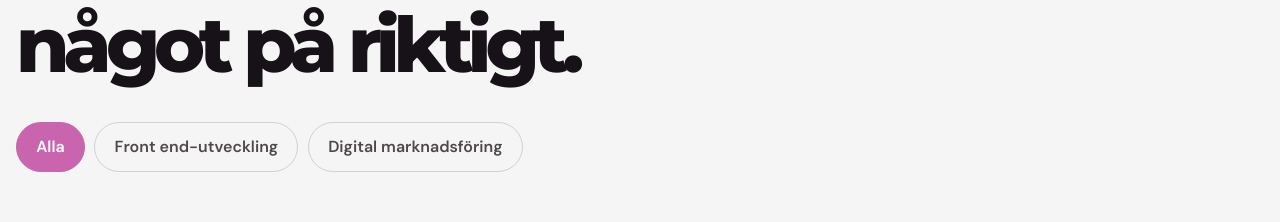
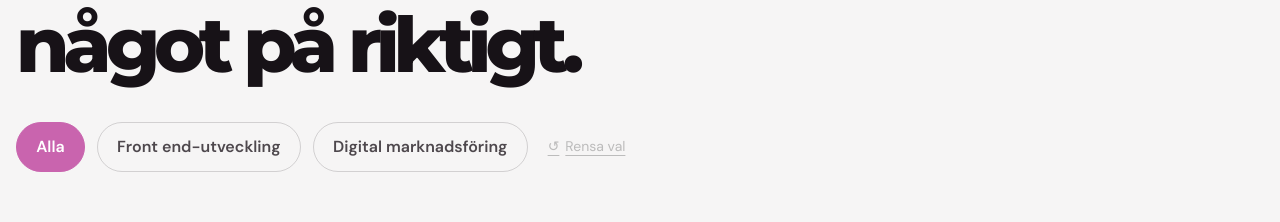
Before and after one commit to jenniemodd/portfolio_2, a React (Vite) app: page / in a window 1280 px wide. Shown: the part 3340-3562 px from the top of the page. Built offline with nearby package versions, Linux system fonts and the light colour scheme.

Commit message:
feat: add clear filters button to Projects component for improved user experience

```diff
--- a/src/components/Projects.module.css
+++ b/src/components/Projects.module.css
@@ -44,11 +44,14 @@
 
 /* Filterknappar */
 
+
 .filters {
   display: flex;
   flex-wrap: wrap;
-  gap: 0.6rem;
+  align-items: center;
+  gap: 12px;
 }
+
 
 .filter {
   min-height: 2.65rem;
@@ -102,6 +105,46 @@
   width: 100%;
   margin-bottom: 0;
 }
+
+
+.clearFilters {
+  display: inline-flex;
+  align-items: center;
+  justify-content: center;
+  gap: 6px;
+
+  padding: 8px 4px;
+  border: none;
+    flex-shrink: 0;
+  white-space: nowrap;
+  margin-left: 4px;
+  background: transparent;
+
+  color: #666;
+  font: inherit;
+  font-size: 0.875rem;
+  text-decoration: underline;
+  text-underline-offset: 4px;
+
+  cursor: pointer;
+  transition: color 0.2s ease;
+}
+
+.clearFilters:hover:not(:disabled) {
+  color: #222;
+}
+
+.clearFilters:focus-visible {
+  outline: 2px solid currentColor;
+  outline-offset: 4px;
+  border-radius: 2px;
+}
+
+.clearFilters:disabled {
+  opacity: 0.4;
+  cursor: not-allowed;
+}
+
 
 @media (max-width: 600px) {
   .twoProjects {
--- a/src/components/Projects.tsx
+++ b/src/components/Projects.tsx
@@ -68,7 +68,20 @@ function toggleFilter(filter: ProjectFilter) {
   )
 })}
 
-        </div>
+
+
+<button
+  type="button"
+  className={styles.clearFilters}
+  onClick={() => setSelectedTags([])}
+  disabled={selectedTags.length === 0}
+>
+  <span aria-hidden="true">↺</span>
+  Rensa val
+</button>
+ </div>
+
+
       </header>
 
       {filteredProjects.length > 0 ? (
```
